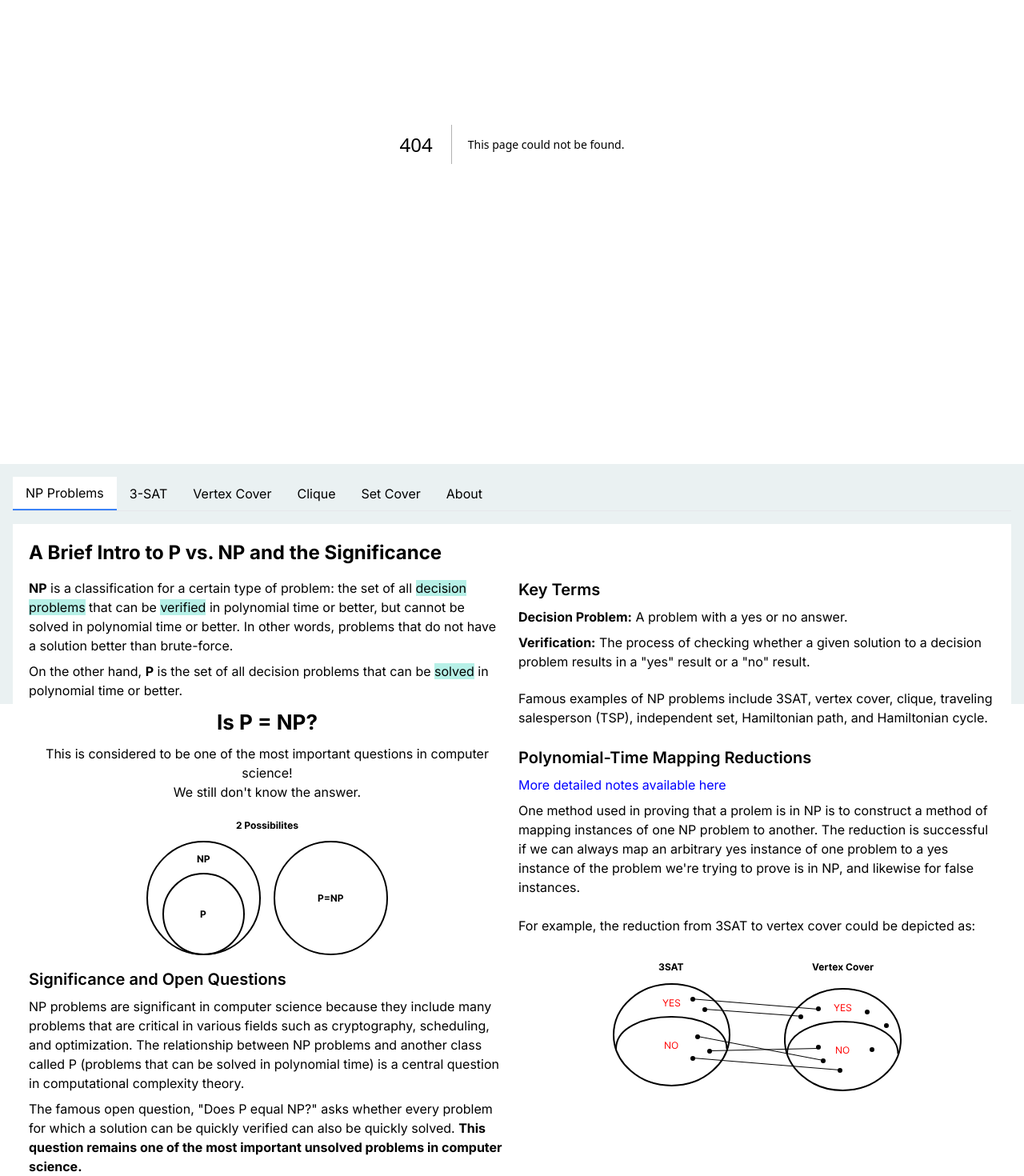
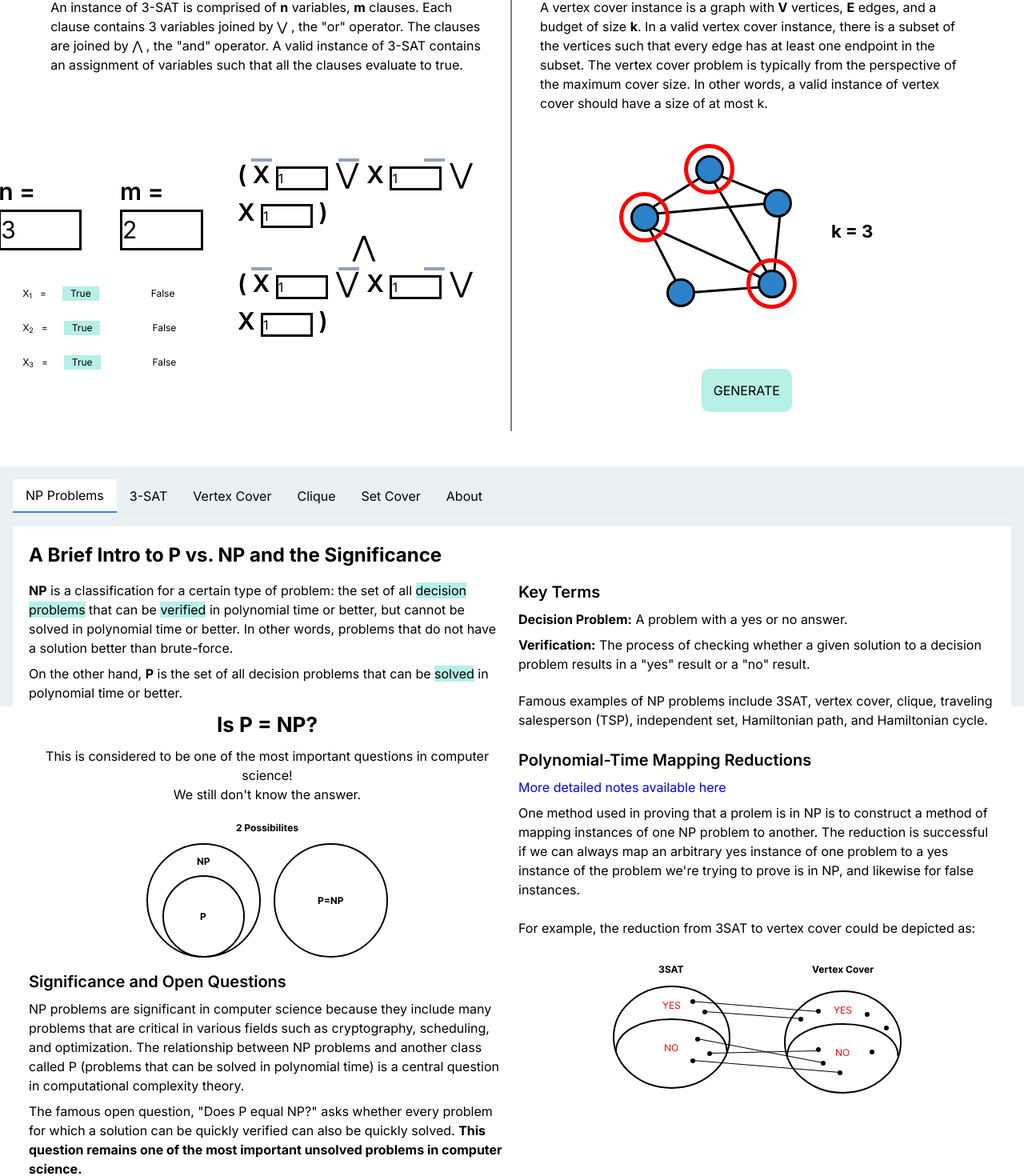
Before and after one commit to shiningaeo/np-reduction-visualizer, a Next.js app: page /nextjs-github-pages/ in a window 1280 px wide. Before the commit this address had no page. Shown: the part 220-1690 px from the top of the page at 80% size. Built offline with nearby package versions, Linux system fonts and the light colour scheme.

Commit message:
site is live?

```diff
--- a/next.config.mjs
+++ b/next.config.mjs
@@ -1,4 +1,28 @@
 /** @type {import('next').NextConfig} */
-const nextConfig = {};
+const nextConfig = {
+    /**
+     * Enable static exports for the App Router.
+     *
+     * @see https://nextjs.org/docs/app/building-your-application/deploying/static-exports
+     */
+    output: "export",
 
-export default nextConfig;
+    /**
+     * Set base path. This is the slug of your GitHub repository.
+     *
+     * @see https://nextjs.org/docs/app/api-reference/next-config-js/basePath
+     */
+    basePath: "/nextjs-github-pages",
+
+    /**
+     * Disable server-based image optimization. Next.js does not support
+     * dynamic features with static exports.
+     *
+     * @see https://nextjs.org/docs/app/api-reference/components/image#unoptimized
+     */
+    images: {
+      unoptimized: true,
+    },
+  };
+
+  export default nextConfig;
--- a/src/app/components/descriptions/CLDescription.tsx
+++ b/src/app/components/descriptions/CLDescription.tsx
@@ -11,7 +11,7 @@ export default function CLDescription() {
             </div>
             <div className="w-full flex flex-row justify-center items-center" style={{marginTop:30, marginBottom:-30}}>
                 <Image
-                    src="/clique.svg"
+                    src="/nextjs-github-pages/clique.svg"
                     width={400}
                     height={300}
                     className="hidden md:block"
--- a/src/app/components/descriptions/SCDescription.tsx
+++ b/src/app/components/descriptions/SCDescription.tsx
@@ -11,7 +11,7 @@ export default function SCDescription() {
             </div>
             <div className="w-full flex flex-row justify-center items-center" style={{marginTop:30, marginBottom:-30}}>
                 <Image
-                    src="/set-cover.svg"
+                    src="/nextjs-github-pages/set-cover.svg"
                     width={400}
                     height={300}
                     className="hidden md:block"
--- a/src/app/components/descriptions/VCDescription.tsx
+++ b/src/app/components/descriptions/VCDescription.tsx
@@ -12,7 +12,7 @@ export default function VCDescription() {
             </div>
             <div className="w-full flex flex-row justify-center items-center" style={{marginTop:30, marginBottom:-30}}>
                 <Image
-                    src="/vertex-cover.svg"
+                    src="/nextjs-github-pages/vertex-cover.svg"
                     width={400}
                     height={300}
                     className="hidden md:block"
--- a/src/app/components/tab-content/About.tsx
+++ b/src/app/components/tab-content/About.tsx
@@ -1,5 +1,3 @@
-import Image from "next/image";
-
 export default function About() {
     return (
         <div className="w-full h-full bg-white p-5">
--- a/src/app/components/tab-content/CLDetails.tsx
+++ b/src/app/components/tab-content/CLDetails.tsx
@@ -21,7 +21,7 @@ export default function CLDetails() {
                     </p>
                     <div className="w-full flex items-center justify-center mb-6">
                         <Image
-                            src="/clique.svg"
+                            src="/nextjs-github-pages/clique.svg"
                             width={300}
                             height={200}
                             className="hidden md:block"
--- a/src/app/components/tab-content/NPDetails.tsx
+++ b/src/app/components/tab-content/NPDetails.tsx
@@ -28,7 +28,7 @@ export default function NPDetails() {
                     </p>
                     <div className="w-full flex items-center justify-center">
                         <Image
-                            src="/p-np.svg"
+                            src="/nextjs-github-pages/p-np.svg"
                             width={400}
                             height={300}
                             className="hidden md:block"
@@ -76,7 +76,7 @@ export default function NPDetails() {
                         </p>
                         <div className="flex items-center justify-center mt-8">
                             <Image
-                                src="/mapping.svg"
+                                src="/nextjs-github-pages/mapping.svg"
                                 width={500}
                                 height={300}
                                 className="hidden md:block"
--- a/src/app/components/tab-content/SATDetails.tsx
+++ b/src/app/components/tab-content/SATDetails.tsx
@@ -22,7 +22,7 @@ export default function SATDetails() {
                 </p>
                 <div className="w-full flex items-center justify-center mb-6">
                     <Image
-                        src="/formula.png"
+                        src="/nextjs-github-pages/formula.png"
                         width={250}
                         height={200}
                         className="hidden md:block"
--- a/src/app/components/tab-content/SCDetails.tsx
+++ b/src/app/components/tab-content/SCDetails.tsx
@@ -22,7 +22,7 @@ export default function SCDetails() {
                     </p>
                     <div className="w-full flex items-center justify-center mb-6">
                         <Image
-                            src="/set-cover.svg"
+                            src="/nextjs-github-pages/set-cover.svg"
                             width={300}
                             height={200}
                             className="hidden md:block"
--- a/src/app/components/tab-content/VCDetails.tsx
+++ b/src/app/components/tab-content/VCDetails.tsx
@@ -21,7 +21,7 @@ export default function VCDetails() {
                     </p>
                     <div className="w-full flex items-center justify-center mb-6">
                         <Image
-                            src="/vertex-cover.svg"
+                            src="/nextjs-github-pages/vertex-cover.svg"
                             width={300}
                             height={200}
                             className="hidden md:block"
```
Also changed, not shown: 1 other file (tests, documents, lock files or other folders).
